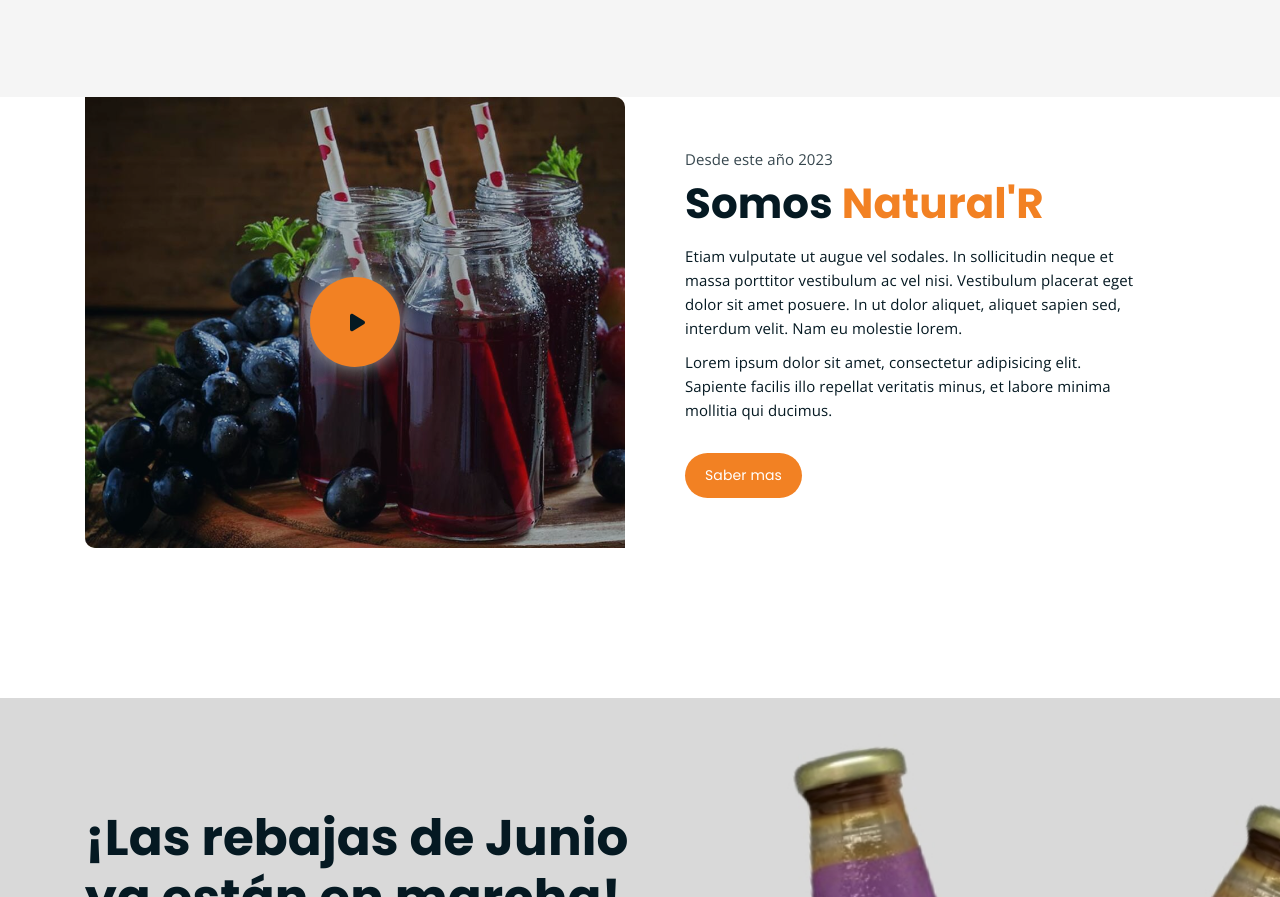
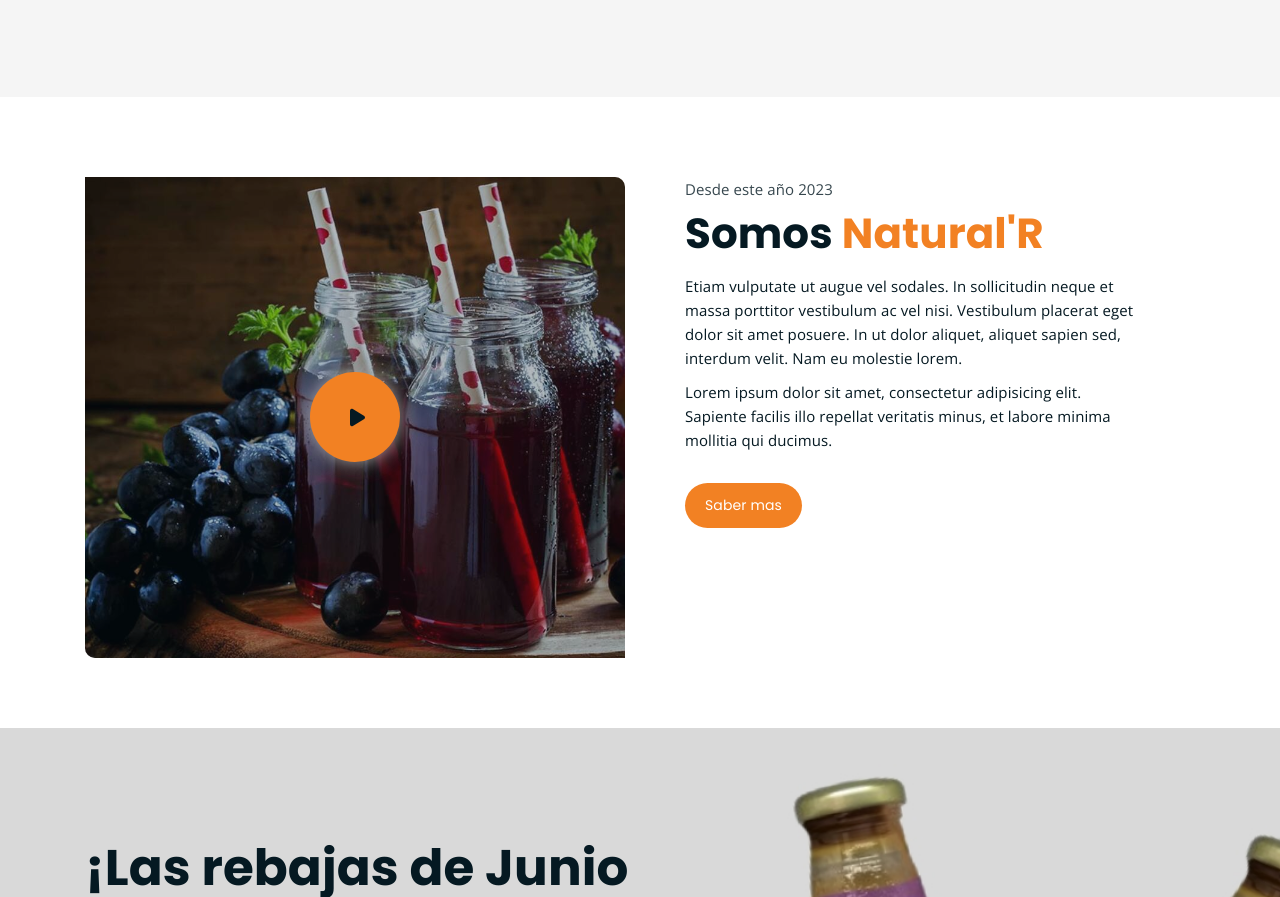
Before and after one commit to 0xM4v1k/Nature-R-3.0, a plain HTML site: page index.html in a window 1280 px wide. Shown: the part 2481-3378 px from the top of the page. Drawn offline with nearby package versions, Linux system fonts and the light colour scheme.

Commit message:
Se cambio la dimension del video

```diff
--- a/assets/css/main.css
+++ b/assets/css/main.css
@@ -2076,6 +2076,7 @@ a.video-play-btn {
   position: relative;
   z-index: 1;
   overflow: hidden;
+  margin-top: 80px;
 }
 
 .abt-bg:after {
@@ -2092,6 +2093,7 @@ a.video-play-btn {
 .abt-section .abt-text {
   padding: 50px;
   padding-left: 30px;
+  padding-top: 80px;
 }
 
 .abt-text p {
```
